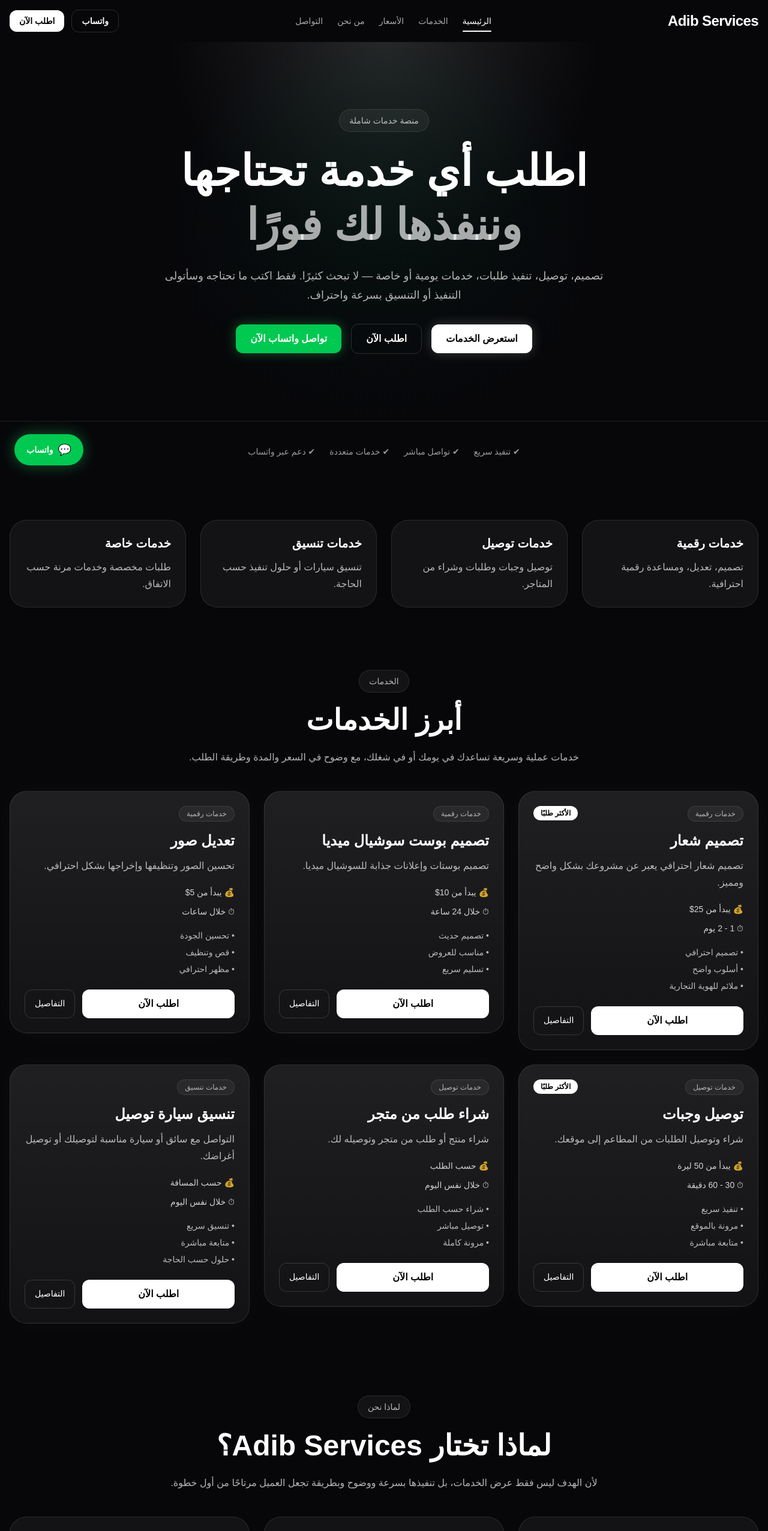
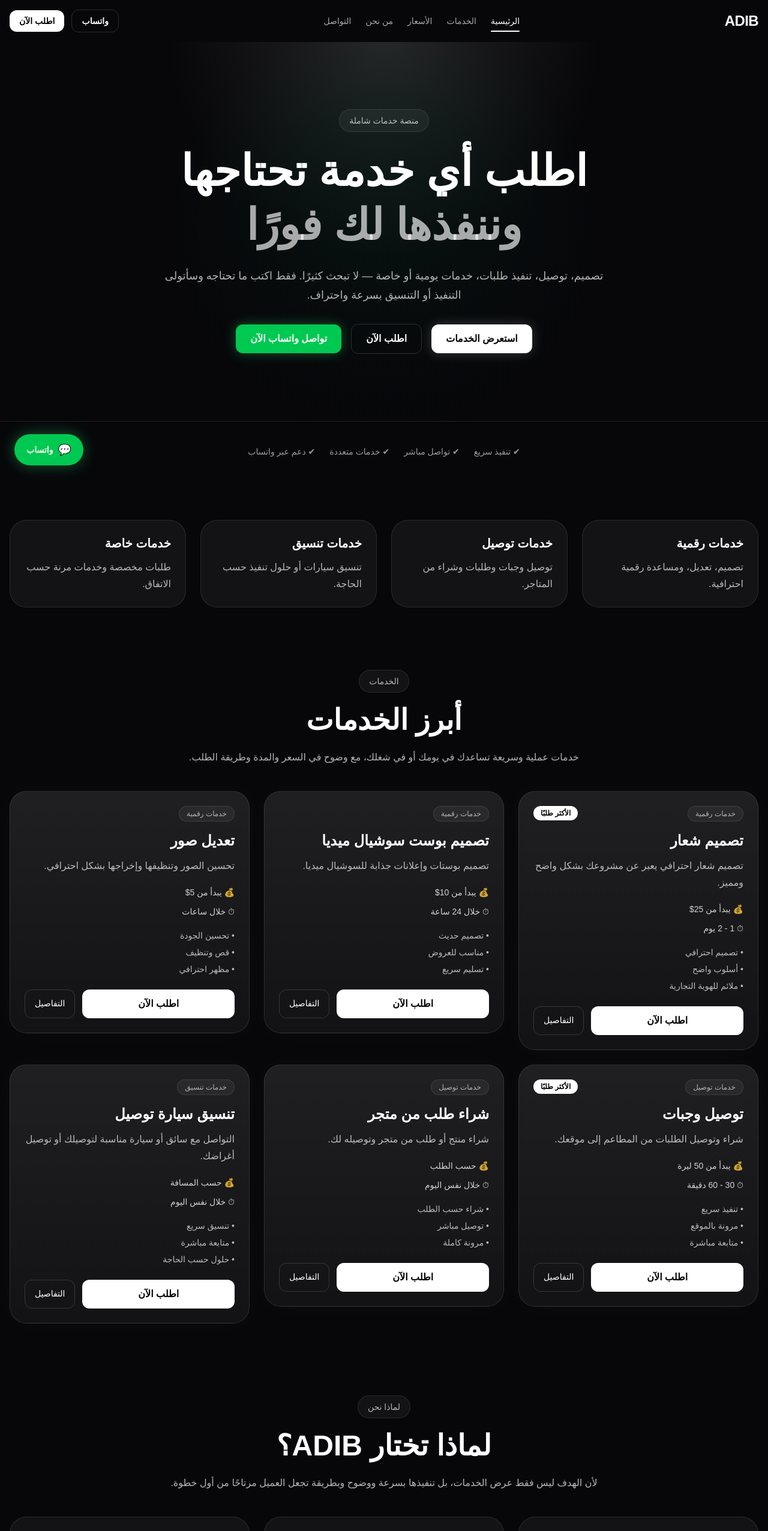
Before and after one commit to adibbaghdadi-web/adib-services, a Next.js app: page / in a window 1280 px wide. Shown: the top 2553 px of the page at 60% size. Built offline with nearby package versions, Linux system fonts and the light colour scheme.

Commit message:
change brand to ADIB

```diff
--- a/app/layout.tsx
+++ b/app/layout.tsx
@@ -3,7 +3,7 @@
 import WhatsAppButton from "@/components/WhatsAppButton";
 
 export const metadata: Metadata = {
-  title: "Adib Services | منصة خدمات شاملة",
+  title: "ADIB | منصة خدمات شاملة",
   description:
     "منصة خدمات شاملة للتصميم والتوصيل والخدمات حسب الطلب في مكان واحد.",
   keywords: [
--- a/app/page.tsx
+++ b/app/page.tsx
@@ -192,7 +192,7 @@
       <section className="mx-auto max-w-7xl px-4 py-20">
         <SectionTitle
           eyebrow="لماذا نحن"
-          title="لماذا تختار Adib Services؟"
+          title="لماذا تختار ADIB؟"
           description="لأن الهدف ليس فقط عرض الخدمات، بل تنفيذها بسرعة ووضوح وبطريقة تجعل العميل مرتاحًا من أول خطوة."
           centered
         />
--- a/components/Navbar.tsx
+++ b/components/Navbar.tsx
@@ -38,7 +38,7 @@
     >
       <div className="mx-auto flex max-w-7xl items-center justify-between px-4 py-4">
         <Link href="/" className="text-2xl font-extrabold tracking-tight text-white">
-          Adib Services
+          ADIB
         </Link>
 
         <nav className="hidden items-center gap-6 md:flex">
```
